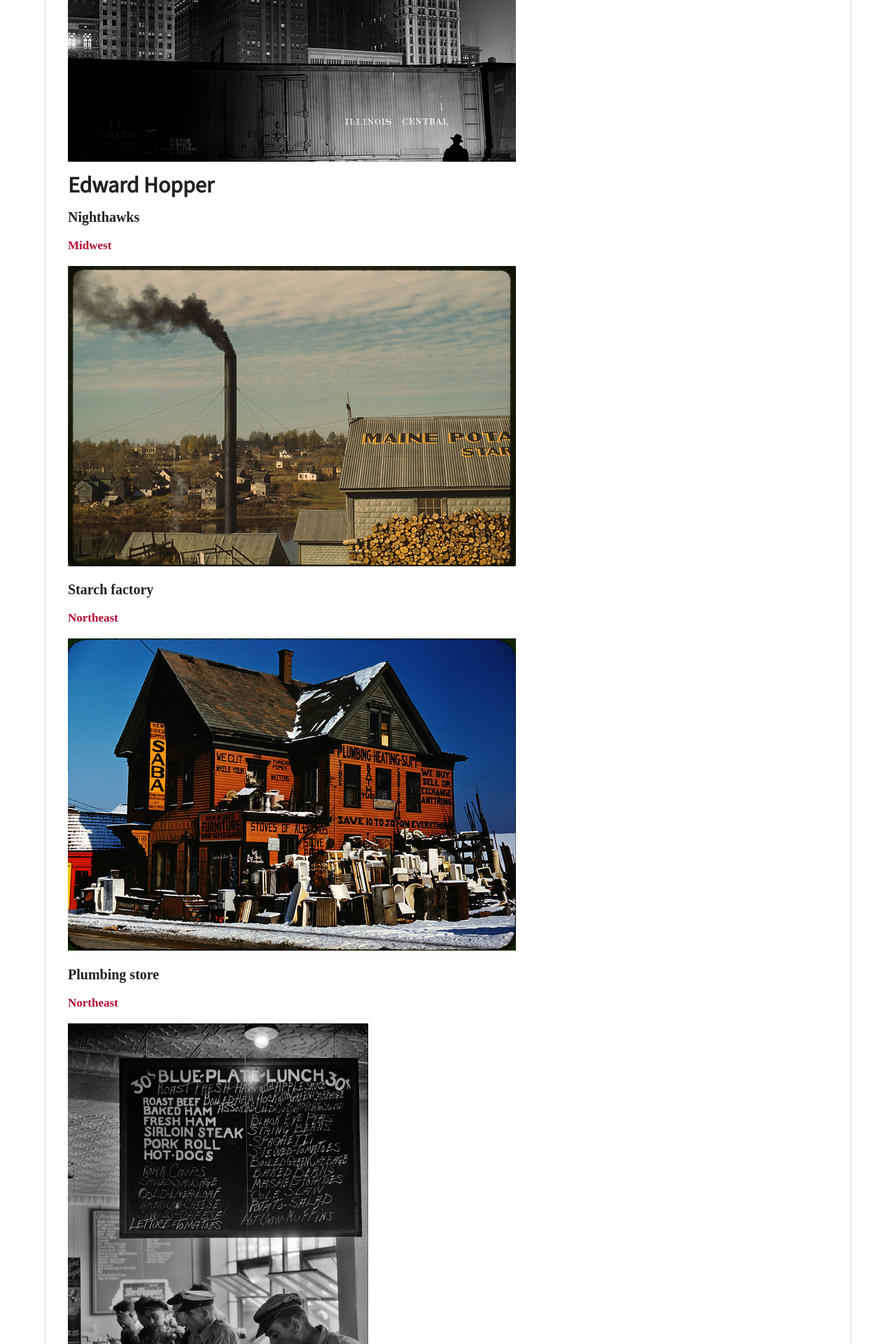
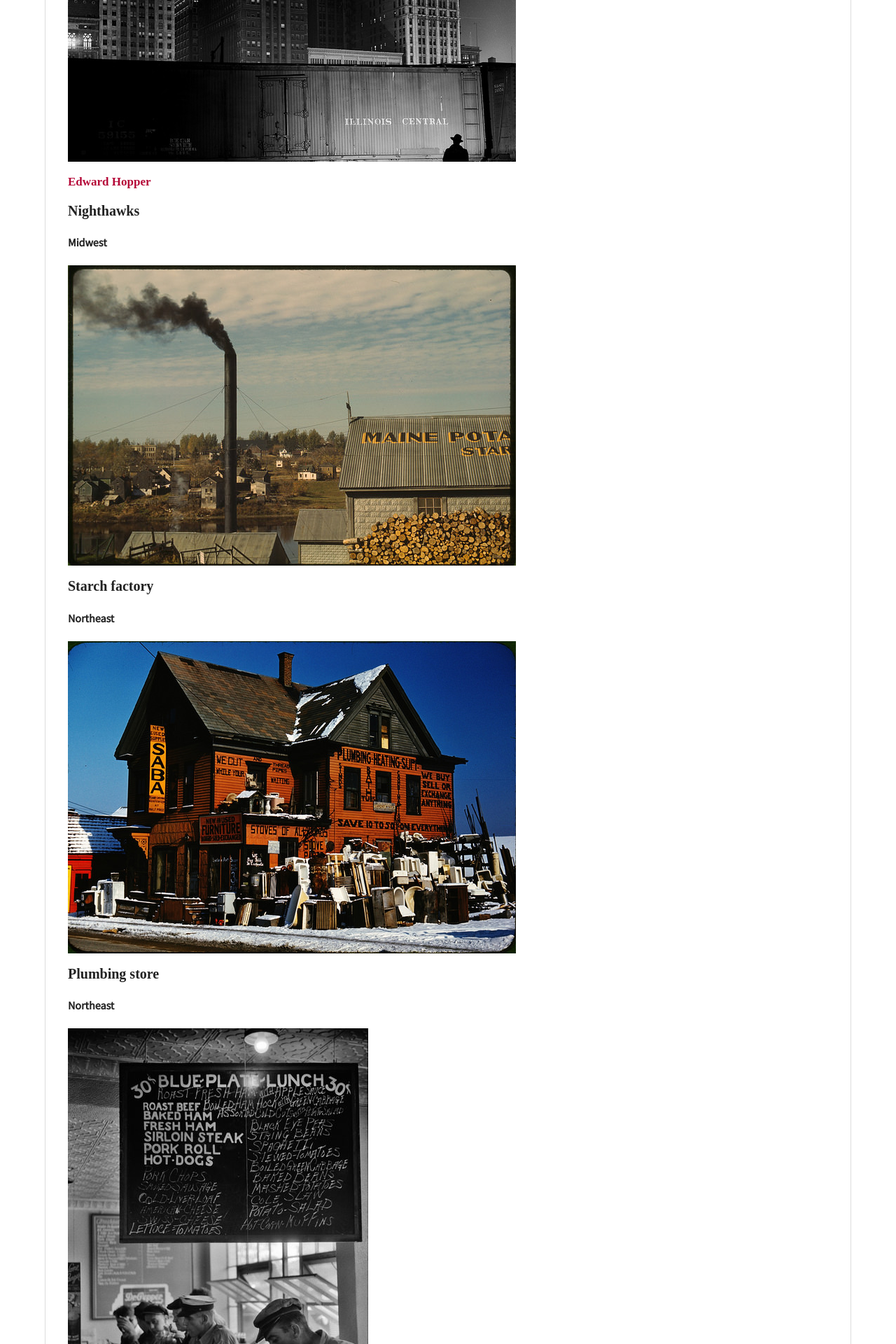
Before and after one commit to jacktollman/ChicagoArtInstitute, a Jekyll site: the page built from index.md, in a window 1280 px wide. Shown: the part 381-2301 px from the top of the page at 70% size. Built offline with Jekyll 4.4.1, drawn with Linux system fonts in a browser that asks for light colours.

Commit message:
Update home.html

```diff
--- a/_layouts/home.html
+++ b/_layouts/home.html
@@ -31,9 +31,9 @@
 		<a href="{{ site.baseurl }}{{ p.url }}">
                       <img src="{{ site.baseurl }}{{ p.image }}" alt="{{ p.title }}">
                 </a>
-		<h1>{{ p.artist}}</h1>
+		<h3>{{ p.artist}}</h3>
 		<h2>{{ p.title }}</h2>
-		<h3>{{ p.location }}</h3>
+		<h4>{{ p.location }}</h4>
 
          {% endfor %}
 
```
